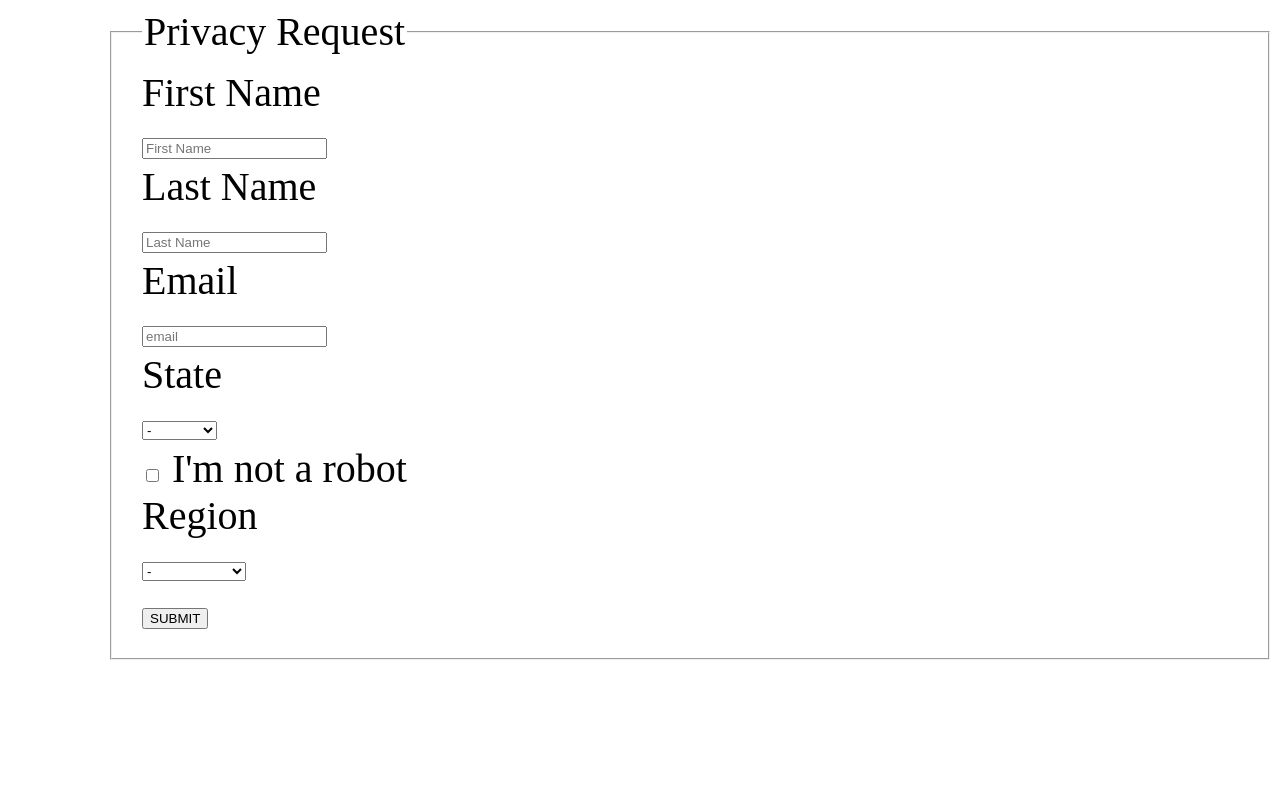
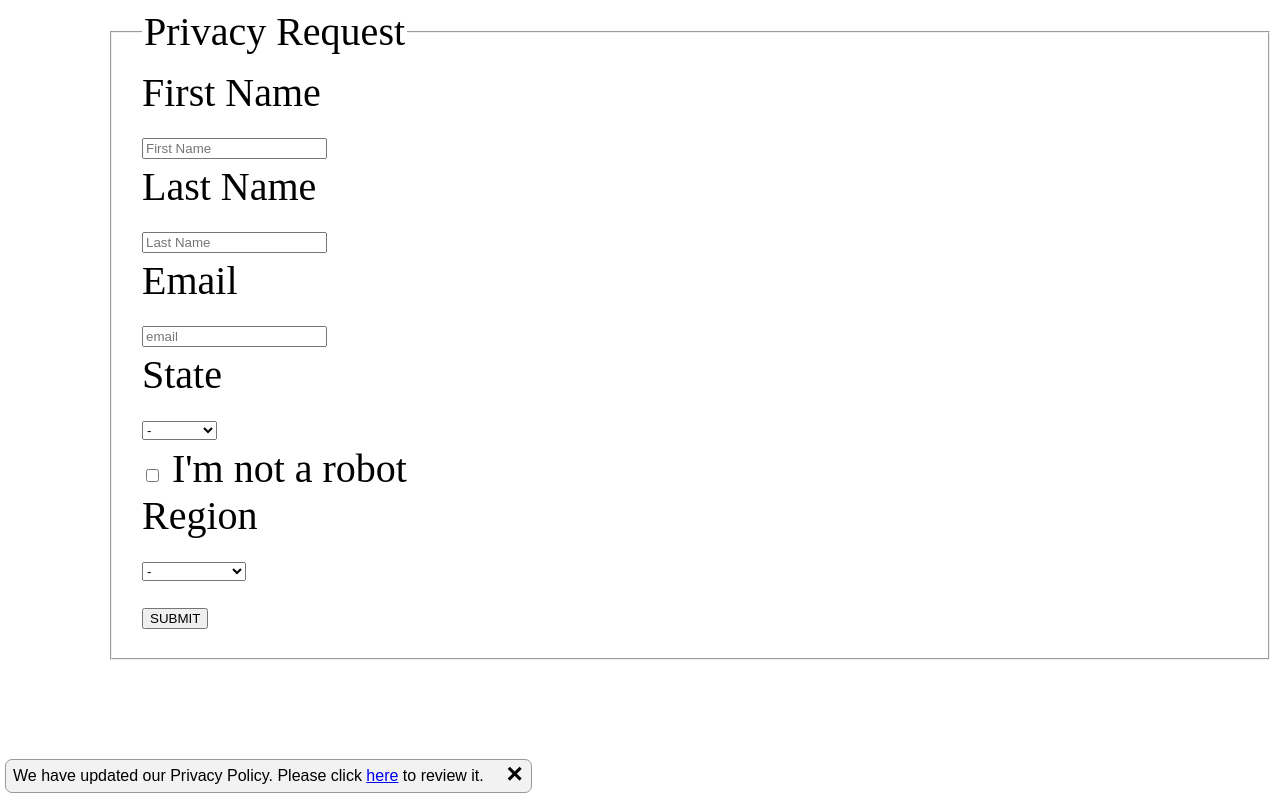
Before and after one commit to ashankz/policyUpdateNotify, a website: page public/test.html in a window 1280 px wide. Drawn offline with Linux system fonts and the light colour scheme.

Commit message:
updated for Privacy policy

```diff
--- a/public/test.html
+++ b/public/test.html
@@ -5,7 +5,8 @@
     <meta charset="utf-8">
     <title>Privacy access form</title>
     <meta name="description" content="" />
-    <script type="text/javascript" src="https://policies.warnerbros.com/js/wbPolicyUpdatedNotice.js"></script>
+    <!--<script type="text/javascript" src="https://policies.warnerbros.com/js/wbPolicyUpdatedNotice.js"></script> -->
+    <script type="text/javascript" src="wbPolicyUpdatedNotice.js"></script>
     <link rel="stylesheet" href="wbPolicyUpdatedNoticeStyle.css" type="text/css">
 
 </head>
--- a/public/wbPolicyUpdatedNotice.js
+++ b/public/wbPolicyUpdatedNotice.js
@@ -24,9 +24,9 @@ try {
     window
         .addEventListener('load', function() {
 
-            var startDate = new Date("4/1/2020");
+            var startDate = new Date("5/28/2020");
             var exdays = 30
-            var userAckCookieName = "wm_priv_policy_upd_ack_TOU_4_20"
+            var userAckCookieName = "wm_priv_policy_upd_ack_privpol_5_28"
 
             var endDate = new Date(startDate);
             endDate.setDate(endDate.getDate() + exdays);
@@ -78,7 +78,7 @@ try {
             //wbPolicyUpdatedDiv.setAttribute("style", wbPolicyUpdatedDivStyle);
             wbPolicyUpdatedDiv.innerHTML = "<div id='wb-policy-updated-div-close' class='wbPolicyUpdatedDivCloseStyle'>&times;</div>" +
                 "<div class='wb-policy-updated-div-body' class='wbPolicyUpdatedDivBodyStyle'>" +
-                "We have updated our Terms of Use.  Please click <a href='https://policies.warnerbros.com/terms/en-us/' target='_blank'>here</a> to review it." +
+                "We have updated our Privacy Policy.  Please click <a href='https://policies.warnerbros.com/privacy/en-us/' target='_blank'>here</a> to review it." +
                 "&nbsp;&nbsp;&nbsp;&nbsp;&nbsp;&nbsp;&nbsp;&nbsp;&nbsp;</div>";
 
             if (document.body == null) {
```
